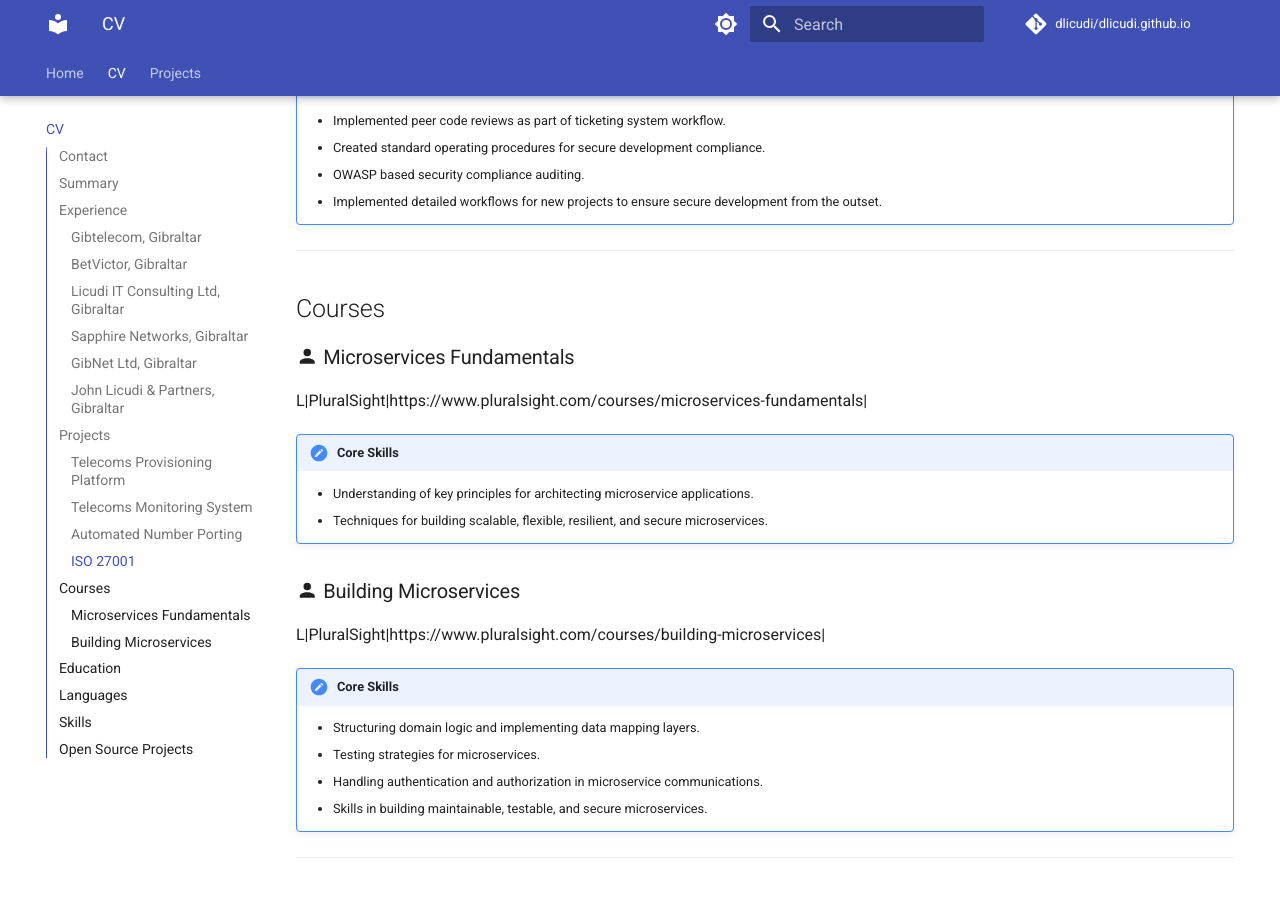
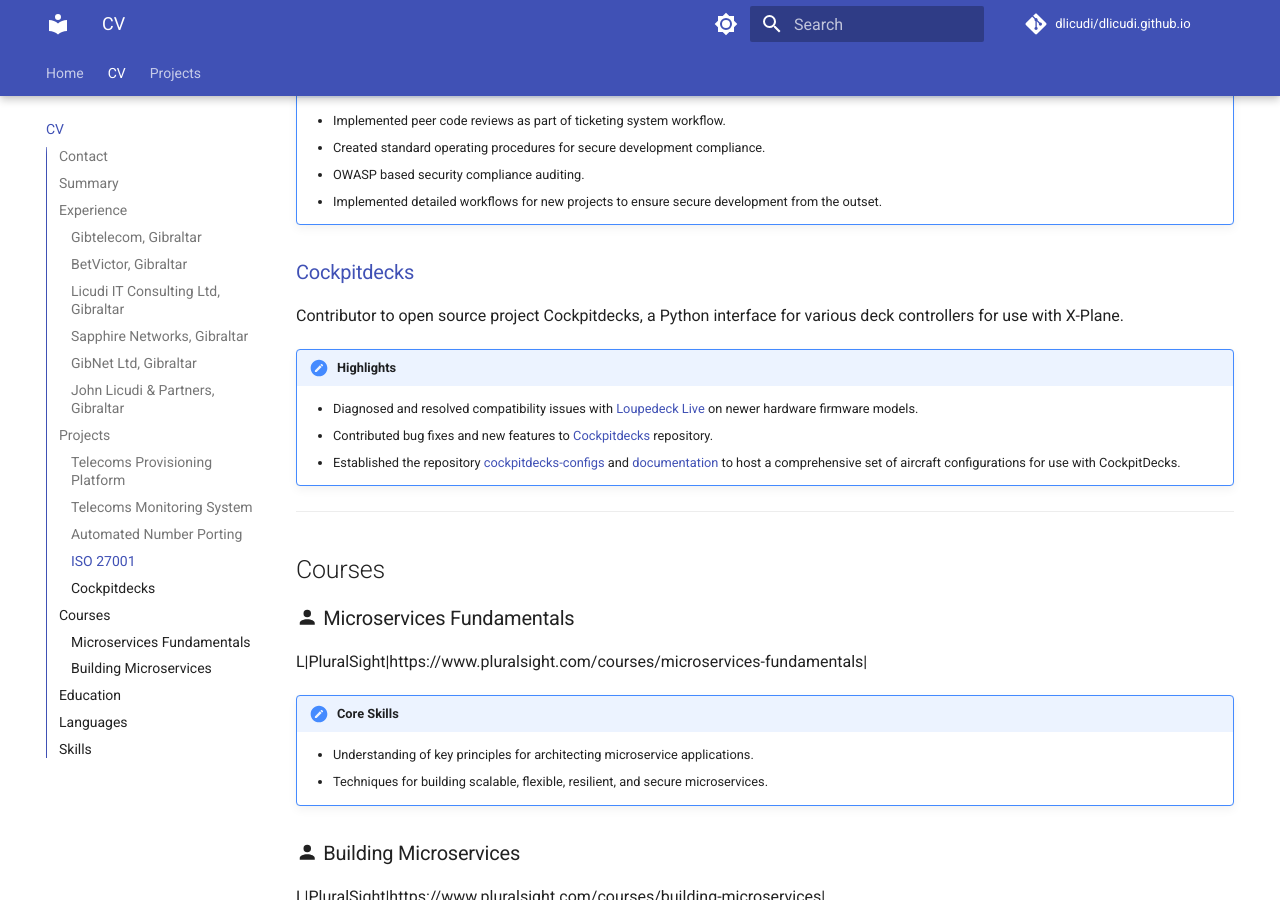
Before and after one commit to dlicudi/dlicudi.github.io, an MkDocs documentation site: the page built from docs/cv.md, in a window 1280 px wide and 900 px high, scrolled down 4615 px. Built offline with MkDocs 1.6.1 and Material for MkDocs 9.7.7, drawn with Linux system fonts in a browser that asks for light colours; comment, search, counter and statistics services are not loaded; some of the changed text lies outside the part shown.

Commit message:
Added Cockpitdecks as project

```diff
--- a/docs/cv.md
+++ b/docs/cv.md
@@ -180,6 +180,14 @@
     - OWASP based security compliance auditing.
     - Implemented detailed workflows for new projects to ensure secure development from the outset.
 
+### [Cockpitdecks](https://github.com/devleaks/cockpitdecks)
+Contributor to open source project Cockpitdecks, a Python interface for various deck controllers for use with X-Plane.
+
+!!! note "Highlights"
+    - Diagnosed and resolved compatibility issues with [Loupedeck Live](https://github.com/devleaks/python-loupedeck-live/issues/2) on newer hardware firmware models.
+    - Contributed bug fixes and new features to [Cockpitdecks](https://github.com/devleaks/cockpitdecks/commits/main/?author=dlicudi) repository.
+    - Established the repository [cockpitdecks-configs](https://github.com/dlicudi/cockpitdecks-configs) and [documentation](https://dlicudi.github.io/cockpitdecks-configs/) to host a comprehensive set of aircraft configurations for use with CockpitDecks.
+
 
 ---
 
@@ -241,11 +249,5 @@
 - **RESTful API** (★★★★★, 8+ yrs): Developed APIs using FastAPI, Flask, Django; use of Ericsson node APIs, third-party, and self-developed APIs.
 
 ---
-## Open Source Projects
-- Cockpitdecks: Contributor
-- Cockpitdecks Configs: Main Developer
-
----
-
 
 [Download CV :fontawesome-solid-download:](https://github.com/dlicudi/dlicudi.github.io/raw/main/pdf/Duane_Licudi_CV.pdf){ .md-button }
```
Also changed, not shown: 2 other files.
